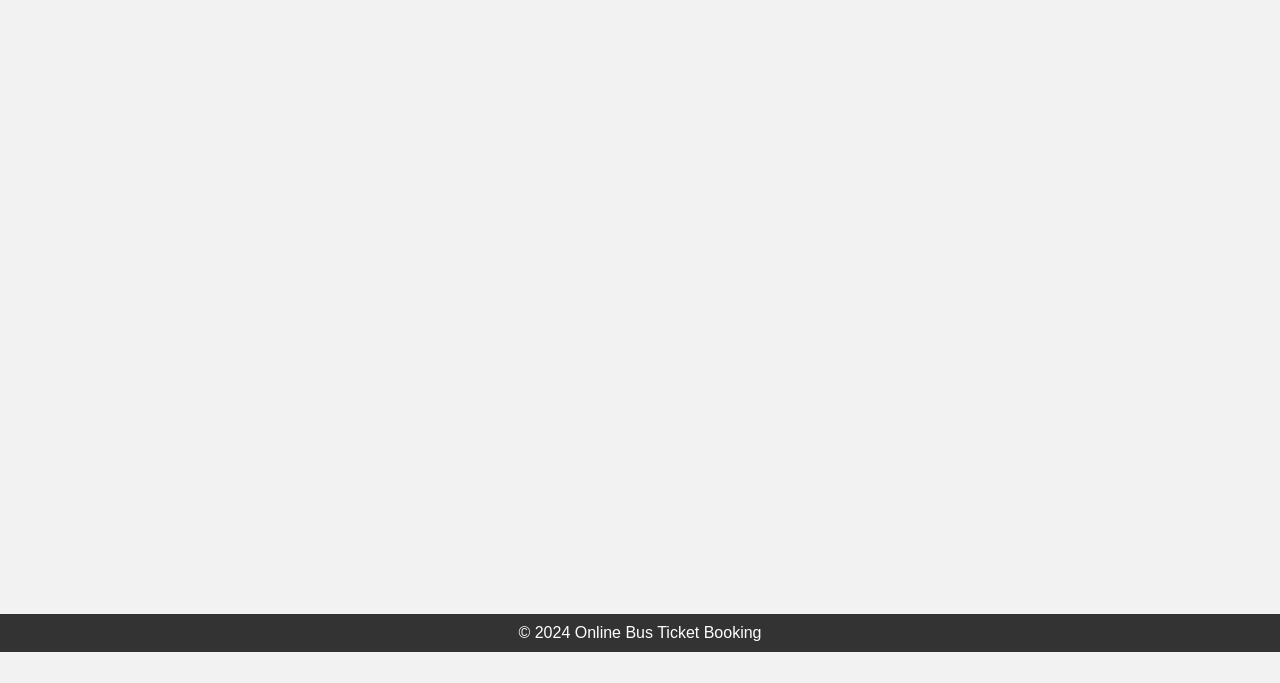
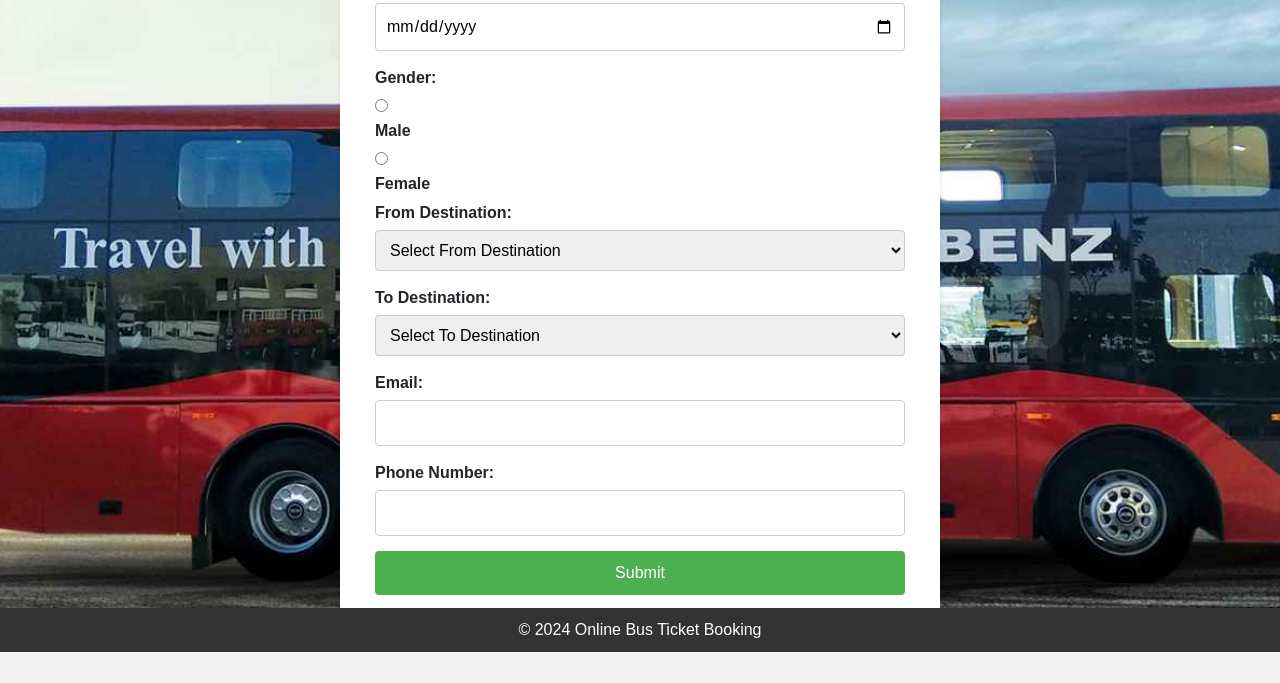
Before and after one commit to aquilinerose/MWA-lab, a plain HTML site: page exp 2/ticket_booking.html in a window 1280 px wide. Shown: the part 148-831 px from the top of the page. Before the commit the page ends 800 px from the top, so only its background shows below. Drawn offline with nearby package versions, Linux system fonts and the light colour scheme.

Commit message:
added confirmation page

```diff
--- a/exp 2/about_us.html
+++ b/exp 2/about_us.html
@@ -2,7 +2,10 @@
 <html lang="en">
 <head>
     <meta charset="UTF-8">
-    <!--<meta name="viewport" content="width=device-width, initial-scale=1.0">-->
+    <link rel="stylesheet"
+    href="https://stackpath.bootstrapcdn.com/bootstrap/4.3.1/css/bootstrap.min.css"
+    integrity="sha384-ggOyR0iXCbMQv3Xipma34MD+dH/1fQ784/j6cY/iJTQUOhcWr7x9JvoRxT2MZw1T"
+    crossorigin="anonymous">
     <title>About Us</title>
     <style>
         /* Reset CSS */
@@ -73,7 +76,26 @@ padding: 10px 0;
     </header>
     <section id="about">
         <h1>About Us</h1>
-        <p>Information about the company...</p>
+        <p>Welcome to SpeedyBus, your reliable partner for hassle-free bus travel!
+
+            <br><br>
+            Who We Are:
+            SpeedyBus is a leading online platform that simplifies the process of booking bus tickets, providing travelers with convenient access to a wide range of destinations.
+            <br>
+            Our Mission:
+            At SpeedyBus, our mission is to revolutionize the way people travel by bus. We aim to provide seamless booking experiences, ensure passenger safety, and deliver exceptional customer service at every step of the journey.
+            <br>
+            What We Offer:
+            <br>
+            Easy Booking: Our user-friendly website and mobile app make it simple to search, compare, and book bus tickets to destinations across the country.
+            Wide Coverage: With partnerships with numerous bus operators, we offer an extensive network of routes, connecting major cities, towns, and tourist destinations.
+            Flexible Options: From luxury coaches to budget-friendly options, travelers can choose from a variety of bus types, schedules, and seat preferences to suit their needs.
+            Secure Payments: We prioritize the security of our customers' transactions, offering multiple payment options and encrypted payment gateways for peace of mind.
+            Customer Support: Our dedicated customer support team is available 24/7 to assist with booking inquiries, ticket changes, and any other assistance needed before, during, or after the journey.
+            Our Commitment:
+            At SpeedyBus, we are committed to delivering a seamless and enjoyable travel experience for every passenger. Whether you're commuting for work, planning a weekend getaway, or embarking on a cross-country adventure, trust SpeedyBus to get you there safely, comfortably, and on time.
+            <br><br>
+            Thank you for choosing SpeedyBus for your travel needs!</p>
     </section>
     <footer>
         <p>&copy; 2024 Online Bus Ticket Booking</p>
--- a/exp 2/styles.css
+++ b/exp 2/styles.css
@@ -54,3 +54,78 @@ footer {
     width: 100%;
     bottom: 0;
 }
+
+.content {
+    background-color: #fff;
+    border-radius: 8px;
+    box-shadow: 0 2px 4px rgba(0, 0, 0, 0.1);
+    padding: 20px;
+    margin: 20px auto;
+    max-width: 600px;
+}
+
+h2 {
+    text-align: center;
+}
+
+label {
+    display: block;
+    margin-bottom: 5px;
+    font-weight: bold;
+}
+
+input[type="text"],
+input[type="date"],
+input[type="email"],
+input[type="tel"],
+select {
+    width: 100%;
+    padding: 10px;
+    margin-bottom: 15px;
+    border: 1px solid #ccc;
+    border-radius: 4px;
+    box-sizing: border-box;
+}
+
+input[type="radio"] {
+    margin-right: 5px;
+}
+
+input[type="text"],
+input[type="date"],
+select {
+    width: 100%;
+    padding: 10px;
+    margin-bottom: 15px;
+    border: 1px solid #ccc;
+    border-radius: 4px;
+    box-sizing: border-box;
+}
+
+button[type="submit"] {
+    background-color: #4CAF50;
+    color: white;
+    padding: 10px 20px;
+    border: none;
+    border-radius: 4px;
+    cursor: pointer;
+    width: 100%;
+    font-size: 16px;
+}
+
+button[type="submit"]:hover {
+    background-color: #45a049;
+}
+
+button[type="submit"]:hover {
+    background-color: #45a049;
+}
+.background-image {
+    position: absolute;
+    top: 0;
+    left: 0;
+    width: 100%;
+    height: 100%;
+    object-fit: cover; /* Ensures the image covers the entire container */
+    z-index: -1; /* Places the image behind the form */
+}
--- a/exp 2/ticket_booking.html
+++ b/exp 2/ticket_booking.html
@@ -2,11 +2,15 @@
 <html lang="en">
 <head>
     <meta charset="UTF-8">
-    <!--<meta name="viewport" content="width=device-width, initial-scale=1.0">-->
+    <link rel="stylesheet"
+    href="https://stackpath.bootstrapcdn.com/bootstrap/4.3.1/css/bootstrap.min.css"
+    integrity="sha384-ggOyR0iXCbMQv3Xipma34MD+dH/1fQ784/j6cY/iJTQUOhcWr7x9JvoRxT2MZw1T"
+    crossorigin="anonymous">
     <title>Ticket Booking</title>
     <link rel="stylesheet" href="styles.css">
 </head>
 <body>
+    <img src="banner.jpg" alt="Background Image" class="background-image">
     <header>
         <nav>
             <ul>
@@ -16,17 +20,47 @@
             </ul>
         </nav>
     </header>
-    <section id="book-ticket">
-        <!-- Form for booking ticket -->
-        <h1>Book Ticket</h1>
-        <form action="booking_details.html" method="post">
-            <!-- Form fields -->
-            <label for="name">Name:</label>
-            <input type="text" id="name" name="name" required><br><br>
-            <!-- Other form fields -->
-            <input type="submit" value="Submit">
-        </form>
+    <section class="content">
+        <div class="container">
+            <h2>Book Ticket</h2>
+            <form action="confirmation.html" method="post">
+                <label for="dob">Date of Birth:</label>
+                <input type="date" id="dob" name="dob" required>
+
+                <label for="gender">Gender:</label>
+                <input type="radio" id="male" name="gender" value="male" required>
+                <label for="male">Male</label>
+                <input type="radio" id="female" name="gender" value="female" required>
+                <label for="female">Female</label>
+
+                <label for="source">From Destination:</label>
+                <select id="source" name="source" required>
+                    <option value="">Select From Destination</option>
+                    <option value="Aluva">Aluva</option>
+                    <option value="Vyttila">Vyttila</option>
+                    <option value="Kakkanad">Kakkanad</option>
+                </select>
+
+                <label for="source">To Destination:</label>
+                <select id="destination" name="destination" required>
+                    <option value="">Select To Destination</option>
+                    <option value="Edappally">Edappally</option>
+                    <option value="Aluva">Aluva</option>
+                    <option value="Kakkanad">Kakkanad</option>
+                </select>
+
+                <label for="email">Email:</label>
+                <input type="email" id="email" name="email" required>
+
+                <label for="phone">Phone Number:</label>
+                <input type="tel" id="phone" name="phone" required>
+                <button type="submit">Submit</button>
+            </form>
+
+        </div>
     </section>
+    <br>
+    <br>
     <footer>
         <p>&copy; 2024 Online Bus Ticket Booking</p>
     </footer>
```
Also changed, not shown: exp 2/confirmation.html (added, +40 -0 lines), exp 2/home_page.html (+4 -1 lines).
